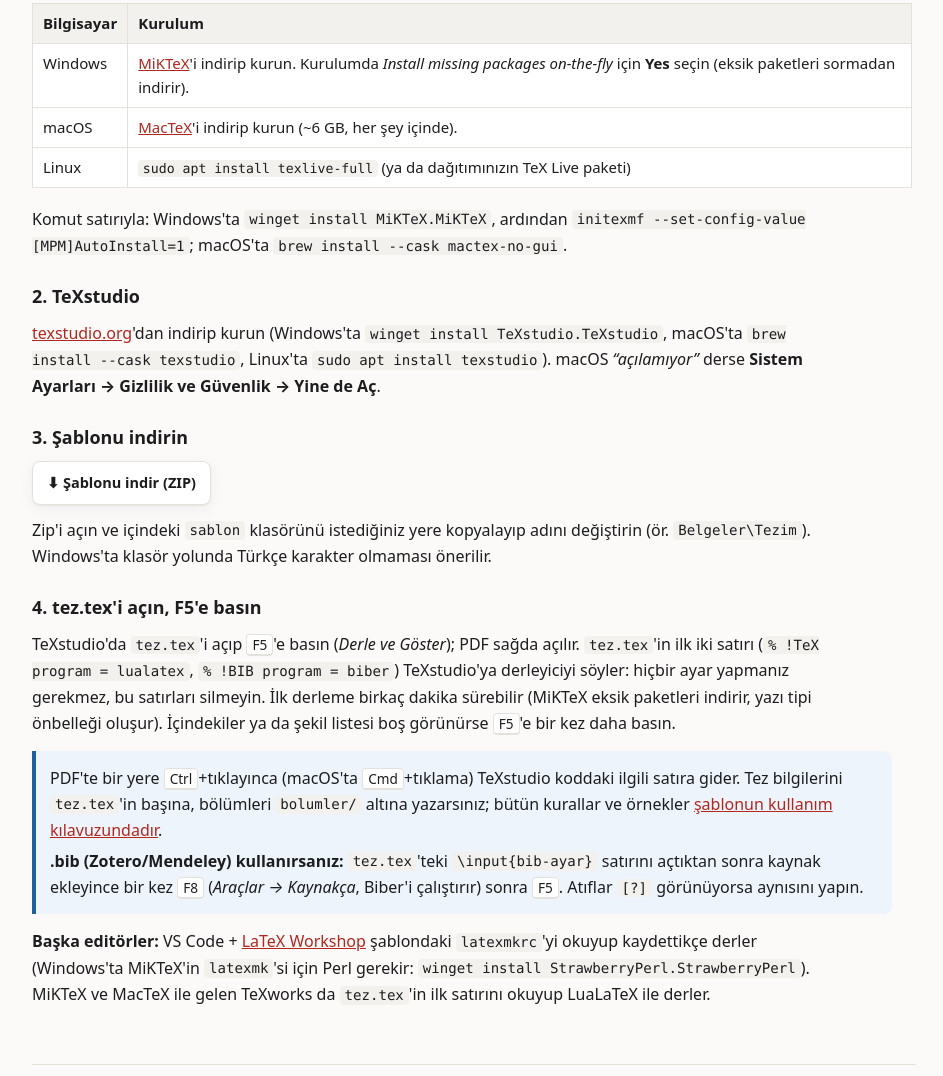
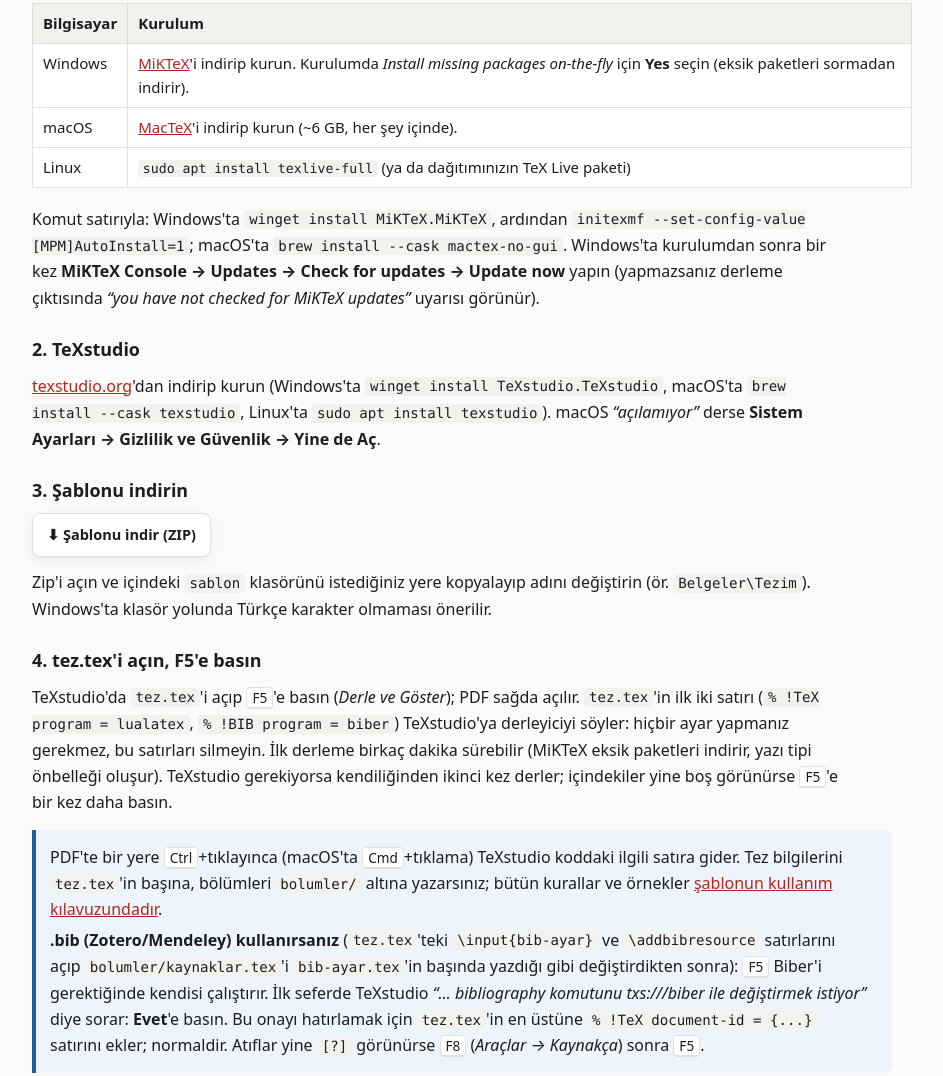
Before and after one commit to burhanbarakli/sau-fbe-ayakaleaf, a plain HTML site: page docs/index.html in a window 1280 px wide. Shown: the part 8599-9675 px from the top of the page, without its empty margins (296-1239 px from the left). Drawn offline with Linux system fonts and the light colour scheme.

Commit message:
Kurulum 3: TeXstudio 4.9.8 ile denenen ayrintilar
F5 Biber'i kendisi calistirir (ilk seferde onay istenir, document-id satiri eklenir);
MiKTeX guncelleme uyarisi ve cozumleri eklendi.

Co-Authored-By: Claude Opus 5.5 <noreply@anthropic.com>

```diff
--- a/docs/index.html
+++ b/docs/index.html
@@ -345,16 +345,16 @@ cd sau-fbe-ayakaleaf
   <tr><td>macOS</td><td><a href="https://tug.org/mactex/mactex-download.html">MacTeX</a>'i indirip kurun (~6 GB, her şey içinde).</td></tr>
   <tr><td>Linux</td><td><code>sudo apt install texlive-full</code> (ya da dağıtımınızın TeX Live paketi)</td></tr>
 </table>
-<p>Komut satırıyla: Windows'ta <code>winget install MiKTeX.MiKTeX</code>, ardından <code>initexmf --set-config-value [MPM]AutoInstall=1</code>; macOS'ta <code>brew install --cask mactex-no-gui</code>.</p>
+<p>Komut satırıyla: Windows'ta <code>winget install MiKTeX.MiKTeX</code>, ardından <code>initexmf --set-config-value [MPM]AutoInstall=1</code>; macOS'ta <code>brew install --cask mactex-no-gui</code>. Windows'ta kurulumdan sonra bir kez <b>MiKTeX Console → Updates → Check for updates → Update now</b> yapın (yapmazsanız derleme çıktısında <i>“you have not checked for MiKTeX updates”</i> uyarısı görünür).</p>
 <h3>2. TeXstudio</h3>
 <p><a href="https://www.texstudio.org/">texstudio.org</a>'dan indirip kurun (Windows'ta <code>winget install TeXstudio.TeXstudio</code>, macOS'ta <code>brew install --cask texstudio</code>, Linux'ta <code>sudo apt install texstudio</code>). macOS <i>“açılamıyor”</i> derse <b>Sistem Ayarları → Gizlilik ve Güvenlik → Yine de Aç</b>.</p>
 <h3>3. Şablonu indirin</h3>
 <p><a class="btn" href="https://github.com/burhanbarakli/sau-fbe-doktora-latex-sablonu/archive/refs/heads/main.zip">⬇ Şablonu indir (ZIP)</a></p>
 <p>Zip'i açın ve içindeki <code>sablon</code> klasörünü istediğiniz yere kopyalayıp adını değiştirin (ör. <code>Belgeler\Tezim</code>). Windows'ta klasör yolunda Türkçe karakter olmaması önerilir.</p>
 <h3>4. tez.tex'i açın, F5'e basın</h3>
-<p>TeXstudio'da <code>tez.tex</code>'i açıp <span class="kbd">F5</span>'e basın (<i>Derle ve Göster</i>); PDF sağda açılır. <code>tez.tex</code>'in ilk iki satırı (<code>% !TeX program = lualatex</code>, <code>% !BIB program = biber</code>) TeXstudio'ya derleyiciyi söyler: hiçbir ayar yapmanız gerekmez, bu satırları silmeyin. İlk derleme birkaç dakika sürebilir (MiKTeX eksik paketleri indirir, yazı tipi önbelleği oluşur). İçindekiler ya da şekil listesi boş görünürse <span class="kbd">F5</span>'e bir kez daha basın.</p>
+<p>TeXstudio'da <code>tez.tex</code>'i açıp <span class="kbd">F5</span>'e basın (<i>Derle ve Göster</i>); PDF sağda açılır. <code>tez.tex</code>'in ilk iki satırı (<code>% !TeX program = lualatex</code>, <code>% !BIB program = biber</code>) TeXstudio'ya derleyiciyi söyler: hiçbir ayar yapmanız gerekmez, bu satırları silmeyin. İlk derleme birkaç dakika sürebilir (MiKTeX eksik paketleri indirir, yazı tipi önbelleği oluşur). TeXstudio gerekiyorsa kendiliğinden ikinci kez derler; içindekiler yine boş görünürse <span class="kbd">F5</span>'e bir kez daha basın.</p>
 <div class="note"><p>PDF'te bir yere <span class="kbd">Ctrl</span>+tıklayınca (macOS'ta <span class="kbd">Cmd</span>+tıklama) TeXstudio koddaki ilgili satıra gider. Tez bilgilerini <code>tez.tex</code>'in başına, bölümleri <code>bolumler/</code> altına yazarsınız; bütün kurallar ve örnekler <a href="https://burhanbarakli.github.io/sau-fbe-doktora-latex-sablonu/">şablonun kullanım kılavuzundadır</a>.</p>
-<p><b>.bib (Zotero/Mendeley) kullanırsanız:</b> <code>tez.tex</code>'teki <code>\input{bib-ayar}</code> satırını açtıktan sonra kaynak ekleyince bir kez <span class="kbd">F8</span> (<i>Araçlar → Kaynakça</i>, Biber'i çalıştırır) sonra <span class="kbd">F5</span>. Atıflar <code>[?]</code> görünüyorsa aynısını yapın.</p></div>
+<p><b>.bib (Zotero/Mendeley) kullanırsanız</b> (<code>tez.tex</code>'teki <code>\input{bib-ayar}</code> ve <code>\addbibresource</code> satırlarını açıp <code>bolumler/kaynaklar.tex</code>'i <code>bib-ayar.tex</code>'in başında yazdığı gibi değiştirdikten sonra): <span class="kbd">F5</span> Biber'i gerektiğinde kendisi çalıştırır. İlk seferde TeXstudio <i>“… bibliography komutunu txs:///biber ile değiştirmek istiyor”</i> diye sorar: <b>Evet</b>'e basın. Bu onayı hatırlamak için <code>tez.tex</code>'in en üstüne <code>% !TeX document-id = {...}</code> satırını ekler; normaldir. Atıflar yine <code>[?]</code> görünürse <span class="kbd">F8</span> (<i>Araçlar → Kaynakça</i>) sonra <span class="kbd">F5</span>.</p></div>
 <p><b>Başka editörler:</b> VS Code + <a href="https://marketplace.visualstudio.com/items?itemName=James-Yu.latex-workshop">LaTeX Workshop</a> şablondaki <code>latexmkrc</code>'yi okuyup kaydettikçe derler (Windows'ta MiKTeX'in <code>latexmk</code>'si için Perl gerekir: <code>winget install StrawberryPerl.StrawberryPerl</code>). MiKTeX ve MacTeX ile gelen TeXworks da <code>tez.tex</code>'in ilk satırını okuyup LuaLaTeX ile derler.</p>
 </section>
 
@@ -555,6 +555,7 @@ Depo: https://github.com/burhanbarakli/sau-fbe-ayakaleaf (README'deki "Kurulum 3
   <tr><td><b>Masaüstü:</b> <code>fontspec ... requires either XeTeX or LuaTeX</code></td><td>pdfLaTeX ile derlenmiş. <code>tez.tex</code>'in ilk satırı <code>% !TeX program = lualatex</code> olmalı; silindiyse geri yazın ya da <b>Seçenekler → TeXstudio'yu Yapılandır → Derleme → Varsayılan Derleyici: LuaLaTeX</b>.</td></tr>
   <tr><td><b>Masaüstü:</b> TeXstudio “lualatex bulunamadı” diyor</td><td>MiKTeX/MacTeX kurulduktan sonra TeXstudio'yu kapatıp açın (gerekirse bilgisayarı yeniden başlatın).</td></tr>
   <tr><td><b>Masaüstü:</b> her derlemede “paket kurulsun mu” penceresi</td><td><b>MiKTeX Console → Settings → Always install missing packages on-the-fly</b>.</td></tr>
+  <tr><td><b>Masaüstü:</b> iletilerde <code>you have not checked for MiKTeX updates</code></td><td>Zararsız uyarı; <b>MiKTeX Console → Updates → Check for updates → Update now</b> ile kalkar.</td></tr>
   <tr><td><b>Masaüstü:</b> Biber hata veriyor (<code>data file version</code>)</td><td><b>MiKTeX Console → Updates → Check for updates → Update now</b>; Biber ve biblatex birlikte güncellenmeli.</td></tr>
 </table>
 <p>Ayrıntılı kurulum sorunları: AyakaLeaf'in <a href="https://ayakaleaf-pro.ayaka.space/on-premises/installation/using-docker-compose/windows/troubleshooting">Windows</a> ve <a href="https://ayakaleaf-pro.ayaka.space/on-premises/installation/using-docker-compose/macos/troubleshooting">macOS</a> sorun giderme sayfaları. Hata bildirmek için <a href="https://github.com/burhanbarakli/sau-fbe-ayakaleaf/issues">GitHub Issues</a>.</p>
```
Also changed, not shown: 1 other file.
